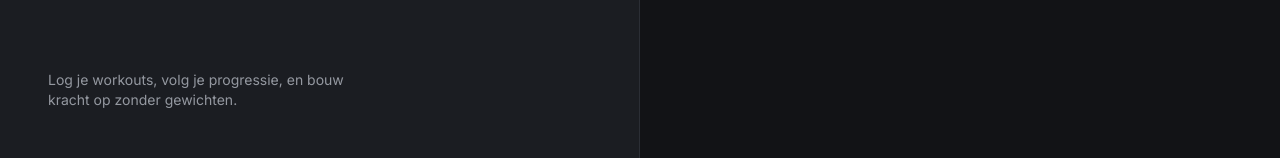
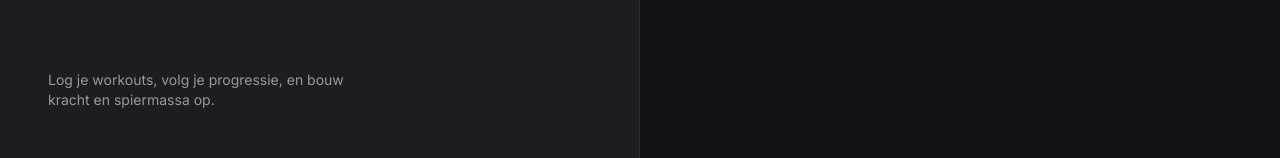
Before and after one commit to Yassin-Boussadkat/calisthenics-app, a React app in the folder frontend/: page /login in a window 1280 px wide. Shown: the part 642-800 px from the top of the page. Built offline with nearby package versions, Linux system fonts and the light colour scheme; no server answers; the HTML template or start-up script is replaced by a standard one.

Commit message:
fix: add admin-only nav link to manage exercises

```diff
--- a/frontend/src/components/Navbar.jsx
+++ b/frontend/src/components/Navbar.jsx
@@ -21,6 +21,9 @@ export default function Navbar() {
                             <NavLink to="/agenda" className={linkClass}>Agenda</NavLink>
                             <NavLink to="/history" className={linkClass}>Geschiedenis</NavLink>
                             <NavLink to="/stats" className={linkClass}>Statistieken</NavLink>
+                            {user.role === 'ADMIN' && (
+                                <NavLink to="/exercises" className={linkClass}>Oefeningen beheren</NavLink>
+                            )}
                         </nav>
                     )}
                 </div>
--- a/frontend/src/pages/LoginPage.jsx
+++ b/frontend/src/pages/LoginPage.jsx
@@ -34,7 +34,7 @@ export default function LoginPage() {
                     Elke sessie ook.
                 </h1>
                 <p className="max-w-xs text-sm text-mute">
-                    Log je workouts, volg je progressie, en bouw kracht op zonder gewichten.
+                    Log je workouts, volg je progressie, en bouw kracht en spiermassa op.
                 </p>
             </div>
 
```
